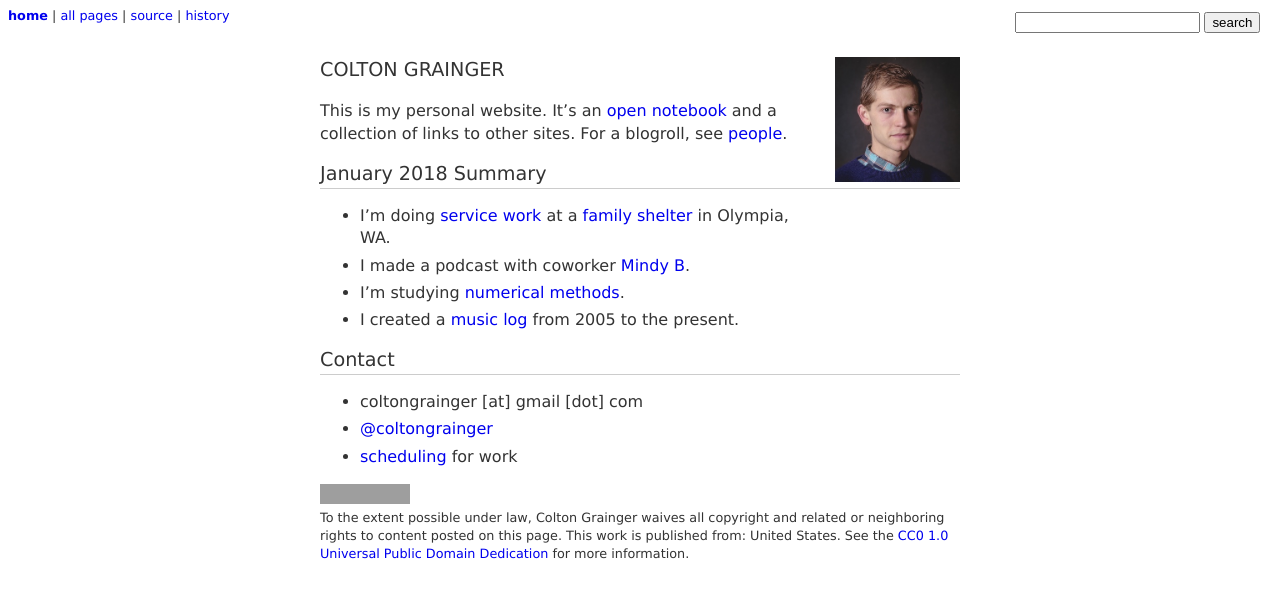
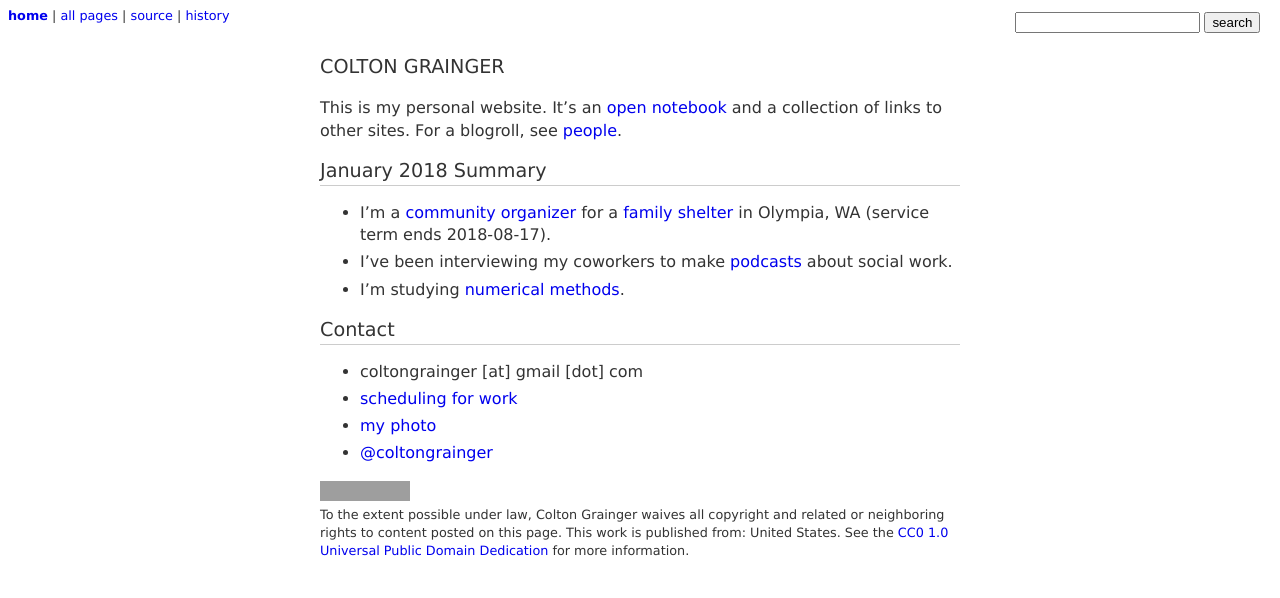
Before and after one commit to coltongrainger/blog, a Jekyll site: the page built from index.md, in a window 1280 px wide. Shown: the top 598 px of the page. Built offline with Jekyll 4.4.1, drawn with Linux system fonts in a browser that asks for light colours; our own code applies the rules of GitHub Pages for plain Markdown files; grey boxes are pictures that could not be loaded.

Commit message:
no photo

```diff
--- a/index.md
+++ b/index.md
@@ -6,7 +6,6 @@ modified: 2017-12-15
 date: 2017-07-15
 ---
 
-<img src="/images/identification-photo.jpg" style="float: right; margin: 0px 0px 23px 23px" width="125">
 
 # Colton Grainger
 
@@ -14,13 +13,13 @@ This is my personal website. It's an [open notebook](http://wcm1.web.rice.edu/op
 
 ## January 2018 Summary
 
-- I'm doing [service work](https://github.com/coltongrainger/work) at a [family shelter](http://volunteer.fscss.org) in Olympia, WA.
-- I made a podcast with coworker [Mindy B](https://coltongrainger.bandcamp.com/album/mindy-b).
+- I'm a [community organizer](https://github.com/coltongrainger/work) for a [family shelter](http://volunteer.fscss.org) in Olympia, WA (service term ends 2018-08-17).
+- I've been interviewing my coworkers to make [podcasts](https://coltongrainger.bandcamp.com/album/mindy-b) about social work.
 - I'm studying [numerical methods](/math-428).
-- I created a [music log](/music-log) from 2005 to the present.
 
 ## Contact
 
 - coltongrainger [at] gmail [dot] com
+- [scheduling for work](https://meetme.so/coltongrainger)
+- [my photo](images/identification-photo.jpg)
 - [@coltongrainger](https://twitter.com/coltongrainger)
-- [scheduling](https://meetme.so/coltongrainger) for work
```
